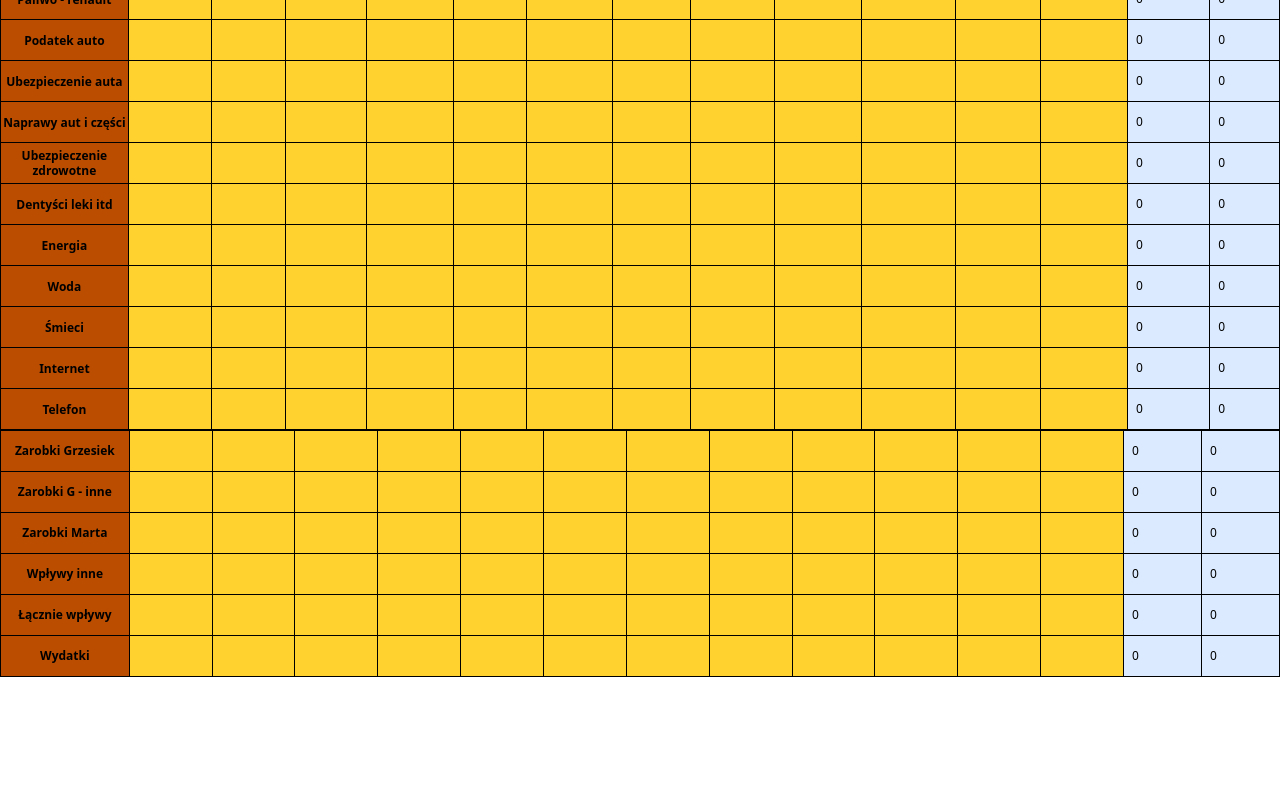
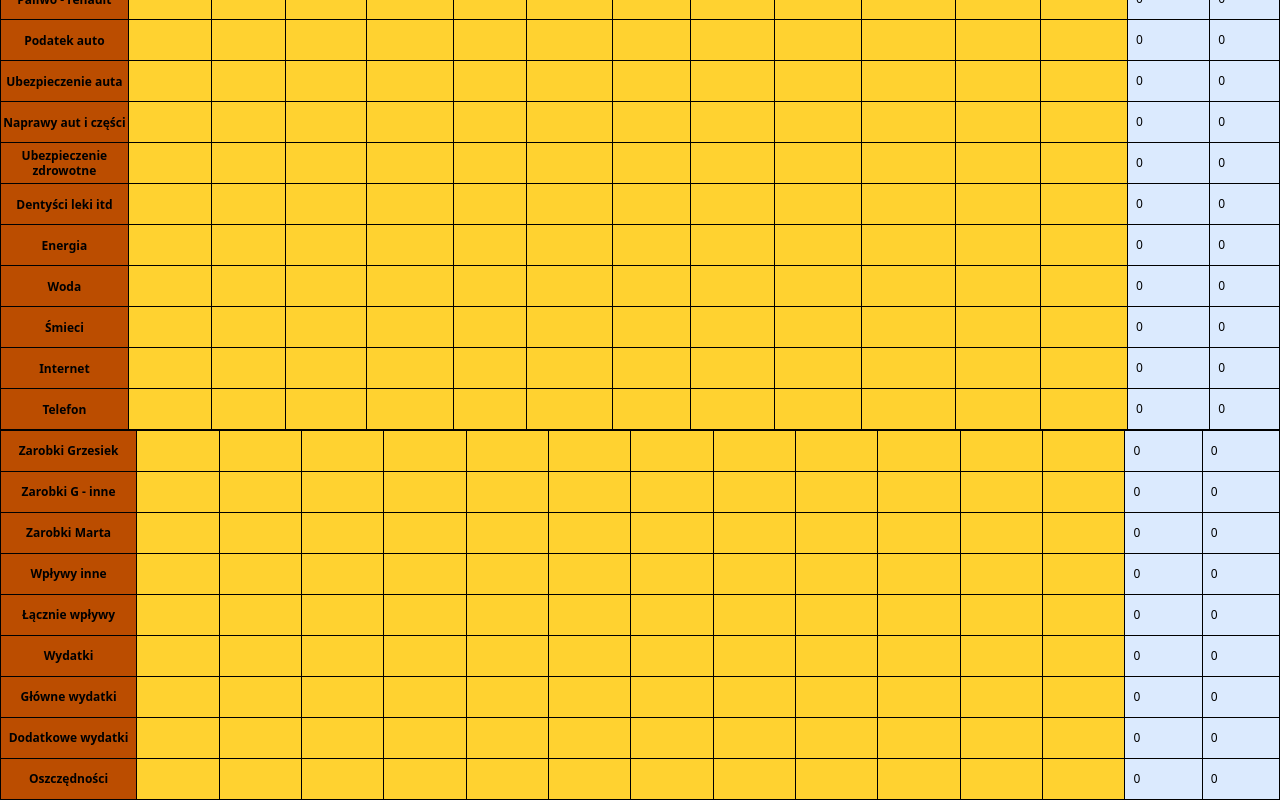
Before and after one commit to oleksaGrzegorz/budget-app, a React (Vite) app: page / in a window 1280 px wide. Shown: the part 407-1207 px from the top of the page. Before the commit the page ends 1084 px from the top, so only its background shows below. Built offline with nearby package versions, Linux system fonts and the light colour scheme.

Commit message:
feat: add additional budget summary labels for improved clarity

```diff
--- a/src/data/budgetSummaryLabels.ts
+++ b/src/data/budgetSummaryLabels.ts
@@ -5,4 +5,7 @@ export const budgetSummaryLabels = [
   "Wpływy inne",
   "Łącznie wpływy",
   "Wydatki",
+  "Główne wydatki",
+  "Dodatkowe wydatki",
+  "Oszczędności",
 ];
```
